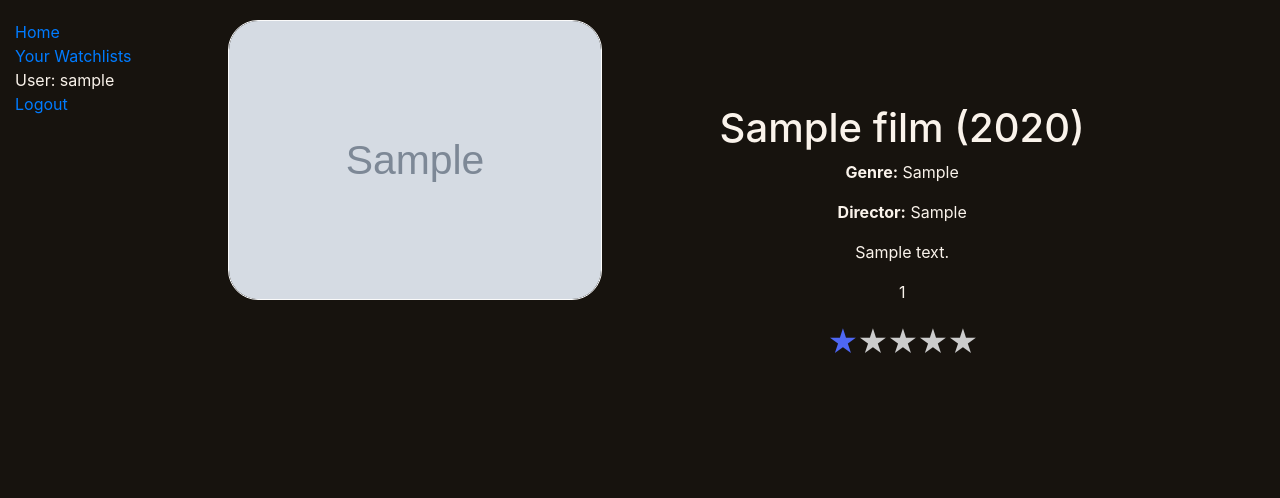
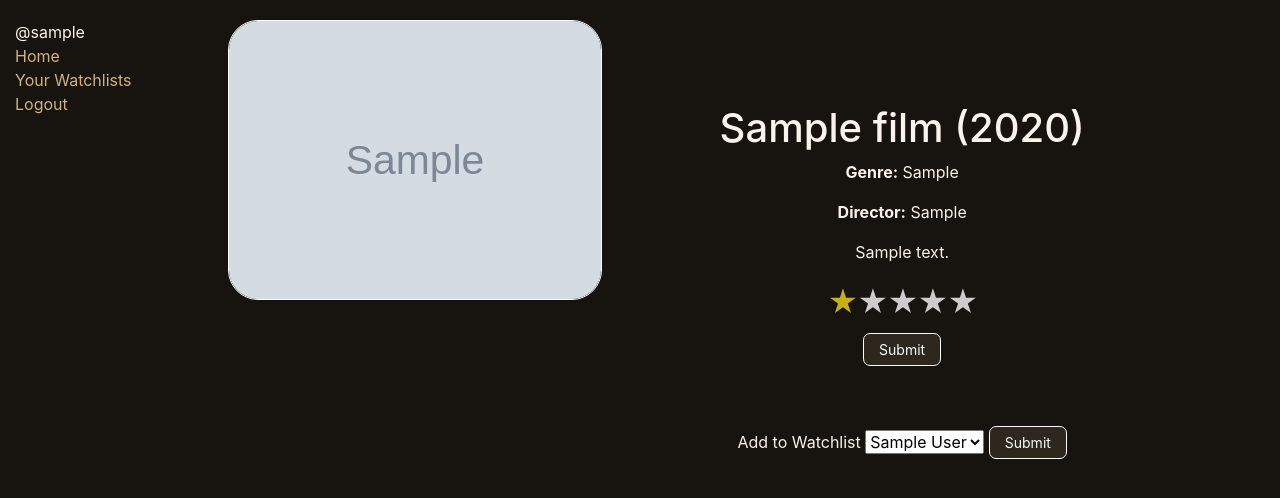
Before and after one commit to borsosbrigitte/Kino, a Django app: page /film/1 in a window 1280 px wide. Shown: the top 498 px of the page. Run offline with Django 3.2, Linux system fonts and the light colour scheme; a user stored in the database is signed in; tables that the repository leaves empty hold one stand-in row (values such as "Sample post"); grey boxes marked "Sample" are stand-in pictures; some libraries are stand-ins or nearby versions.

Commit message:
Added rating update and add to watchlist functionalities. Finished the project

```diff
--- a/catalog/static/css/styles.css
+++ b/catalog/static/css/styles.css
@@ -1,19 +1,44 @@
 body {
     background-color: #17130e;
     color: #faf3eb;
+}
+a {
+    color: #d0b37f;
+}
+
+a:hover {
+    color: #d58f0d;
 }
 .sidebar-nav {
     margin-top: 20px;
     padding: 0;
     list-style: none;
 }
+.login-form {
+    padding-top: 20px;
+}
+
+.brown-btn {
+    background-color: #2d271e;
+    color: #fafafa;
+    border: 1px solid #fafafa;
+    border-radius: 7px;
+    font-size: 14px;
+    padding: 5px 15px;
+}
+.brown-btn:hover {
+    background-color: #493d27;
+    cursor: pointer;
+}
 
 .films-container {
+    height: 100%;
     display: grid;
     grid-template-columns: 20% 20% 20% 20%;
     grid-row-gap: 1.66%;
     grid-column-gap: 1.66%;
     padding-bottom: 40px;
+    margin-bottom: 40px;
 }
 @media only screen and (max-width: 1350px) {
   .films-container {
@@ -29,6 +54,12 @@ body {
 .film-title {
     text-align: center;
     font-size: 26px;
+}
+.film-year {
+    text-align: center;
+    font-size: 16px;
+    font-weight: 100;
+    margin: -5px 0 0 0;
 }
 
 .genre-text, .description-text {
@@ -111,12 +142,13 @@ body {
     float: left;
     height: 46px;
     padding: 0 10px;
+    text-align: center;
 }
-.rate:not(:checked) > input {
+.rate:not(:checked) > div > .rate-input  {
     position:absolute;
     top:-9999px;
 }
-.rate:not(:checked) > label {
+.rate:not(:checked) > div > label {
     float:right;
     width:1em;
     overflow:hidden;
@@ -125,22 +157,30 @@ body {
     font-size:30px;
     color:#ccc;
 }
-.rate:not(:checked) > label:before {
+.rate:not(:checked) > div > label:before {
     content: '★ ';
 }
-.rate > input:checked ~ label {
-    color: #4e67f3;
+.rate > div > input:checked ~ label {
+    color: #c7b015;
 }
-.rate:not(:checked) > label:hover,
-.rate:not(:checked) > label:hover ~ label {
-    color: #a1b1e5;
+.rate:not(:checked) > div > label:hover,
+.rate:not(:checked) > div > label:hover ~ label {
+    color: #726609;
 }
-.rate > input:checked + label:hover,
-.rate > input:checked + label:hover ~ label,
-.rate > input:checked ~ label:hover,
-.rate > input:checked ~ label:hover ~ label,
-.rate > label:hover ~ input:checked ~ label {
-    color: #154c78;
+.rate > div > input:checked + label:hover,
+.rate > div > input:checked + label:hover ~ label,
+.rate > div > input:checked ~ label:hover,
+.rate > div > input:checked ~ label:hover ~ label,
+.rate > div > label:hover ~ input:checked ~ label {
+    color: #726609;
+}
+
+.submit-rating {
+    align-self: center;
+}
+
+.add-film-watchlist-form {
+    margin-top: 100px;
 }
 .home-title{
     margin-top: 12px;
@@ -187,3 +227,6 @@ body {
 .delete-film-button {
     width: 23px;
 }
+.empty-watchlist-message {
+    width: 500px;
+}
--- a/catalog/templates/base_generic.html
+++ b/catalog/templates/base_generic.html
@@ -1,12 +1,15 @@
 <!DOCTYPE html>
 <html lang="en">
+
 <head>
-  {% block title %}<title>Local Kino Resource</title>{% endblock %}
+  {% block title %}<title>Kino</title>{% endblock %}
+  {% load static %}
   <meta charset="utf-8">
   <meta name="viewport" content="width=device-width, initial-scale=1">
   <link rel="stylesheet" href="https://stackpath.bootstrapcdn.com/bootstrap/4.1.3/css/bootstrap.min.css" integrity="sha384-MCw98/SFnGE8fJT3GXwEOngsV7Zt27NXFoaoApmYm81iuXoPkFOJwJ8ERdknLPMO" crossorigin="anonymous">
-  <!-- Add additional CSS in static file -->
-  {% load static %}
+  <link rel="icon"
+      type="image/png"
+      href="https://i.pinimg.com/originals/c0/ff/c5/c0ffc5911a343b76ec9412fe3cc9f998.png">
   <link rel="stylesheet" href="{% static 'css/styles.css' %}">
 </head>
 <body>
@@ -15,12 +18,12 @@
       <div class="col-sm-2">
       {% block sidebar %}
         <ul class="sidebar-nav">
+          {% if user.is_authenticated %}
+            <li>@{{ user.get_username }}</li>
+          {% endif %}
           <li><a href="{% url 'index' %}">Home</a></li>
           {% if user.is_authenticated %}
             <li><a href="{% url 'watchlists' %}">Your Watchlists</a></li>
-          {% endif %}
-          {% if user.is_authenticated %}
-            <li>User: {{ user.get_username }}</li>
             <li><a href="{% url 'logout'%}?next={{request.path}}">Logout</a></li>
           {% else %}
             <li><a href="{% url 'login'%}?next={{request.path}}">Login</a></li>
--- a/catalog/templates/catalog/edit_watchlist_name.html
+++ b/catalog/templates/catalog/edit_watchlist_name.html
@@ -8,7 +8,7 @@
     {% csrf_token %}
     <img class="edit-button" src="{% static 'edit.png' %}">
     <input id="watchlist_name" type="text" name="name_field" placeholder="{{ watchlist.list_name }}">
-    <input type="submit" value="Save">
+    <input class="brown-btn" type="submit" value="Save">
 </form>
 
 {% endblock %}
--- a/catalog/templates/catalog/film_detail.html
+++ b/catalog/templates/catalog/film_detail.html
@@ -6,25 +6,40 @@
       <img class="film-detail-poster" src="{{ film.poster }}">
     </div>
     <div class="right-half-container">
-        <h1>{{ film.title }} ({{ film.year }})</h1>
-        <p class="film-detail-genre-text"><strong>Genre:</strong> {{ film.genre }}</p>
-        <p class="film-detail-director-text"><strong>Director:</strong> {{ film.director }}</p>
-        <p class="film-detail-description-text">{{ film.description }}</p>
+      <h1>{{ film.title }} ({{ film.year }})</h1>
+      <p class="film-detail-genre-text"><strong>Genre:</strong> {{ film.genre }}</p>
+      <p class="film-detail-director-text"><strong>Director:</strong> {{ film.director }}</p>
+      <p class="film-detail-description-text">{{ film.description }}</p>
 
-        <p>{{ rating }}</p>
-        <div class="rate">
-
-          <input type="radio" id="star5" name="rate" value="5" {% if rating == 5 %}} checked {% endif %} />
+      <form class="rate" action="{% url 'rate_film' film.pk %}" method="post">
+        {% csrf_token %}
+        <div>
+          <input class="rate-input" type="radio" id="star5" name="rate" value="5" {% if rating == 5 %}} checked {% endif %} />
           <label for="star5" title="text">5 stars</label>
-          <input type="radio" id="star4" name="rate" value="4" {% if rating == 4 %}} checked {% endif %} />
+          <input class="rate-input" type="radio" id="star4" name="rate" value="4" {% if rating == 4 %}} checked {% endif %} />
           <label for="star4" title="text">4 stars</label>
-          <input type="radio" id="star3" name="rate" value="3" {% if rating == 3 %}} checked {% endif %}/>
+          <input class="rate-input" type="radio" id="star3" name="rate" value="3" {% if rating == 3 %}} checked {% endif %}/>
           <label for="star3" title="text">3 stars</label>
-          <input type="radio" id="star2" name="rate" value="2" {% if rating == 2 %}} checked {% endif %}/>
+          <input class="rate-input" type="radio" id="star2" name="rate" value="2" {% if rating == 2 %}} checked {% endif %}/>
           <label for="star2" title="text">2 stars</label>
-          <input type="radio" id="star1" name="rate" value="1" {% if rating == 1 %}} checked {% endif %}/>
+          <input class="rate-input" type="radio" id="star1" name="rate" value="1" {% if rating == 1 %}} checked {% endif %}/>
           <label for="star1" title="text">1 star</label>
         </div>
+        <input class="submit-rating brown-btn" type="submit" value="Submit">
+      </form>
+
+      {% if watchlists %}
+      <form class="add-film-watchlist-form" action="{% url 'add_film_to_watchlist' film.pk %}" method="post">
+        {% csrf_token %}
+        <label for="watchlists">Add to Watchlist</label>
+        <select name="watchlist" id="watchlists">
+          {% for watchlist in watchlists %}
+          <option value="{{ watchlist.pk }}">{{ watchlist.list_name }}</option>
+          {% endfor %}
+        </select>
+        <input class="brown-btn" type="submit" value="Submit">
+      </form>
+      {% endif %}
     </div>
   </div>
 {% endblock %}
--- a/catalog/templates/catalog/watchlists.html
+++ b/catalog/templates/catalog/watchlists.html
@@ -10,15 +10,15 @@
         <a href="{{ watchlist.pk }}">{{ watchlist.list_name }}</a>
       </li>
     {% endfor %}
-
   </ul>
   {% else %}
       <p class="no-watchlists-text">You have not created any watchlists yet. Create one here:</p>
   {% endif %}
+
   <form action="/watchlists/" method="post">
     {% csrf_token %}
     <img class="add-button" src="{% static 'film.png' %}">
     <input id="watchlist_name" type="text" name="name_field" placeholder="New Watchlist">
-        <input type="submit" value="Create">
+    <input class="brown-btn" type="submit" value="Create">
   </form>
 {% endblock %}
--- a/catalog/urls.py
+++ b/catalog/urls.py
@@ -11,4 +11,6 @@ urlpatterns = [
     path('watchlists/<int:pk>/delete/', views.delete_watchlist_view, name='delete_watchlist'),
     path('watchlists/<int:pk>/edit/', views.edit_watchlist_name_view, name='edit_watchlist_name'),
     path('watchlists/<int:wpk>/delete_film/<int:fpk>', views.delete_watchlist_film, name='delete_watchlist_film'),
+    path('film/<int:fpk>/add_film_to_watchlist/', views.add_film_to_watchlist, name='add_film_to_watchlist'),
+    path('film/<int:fpk>/rate_film/', views.rate_film, name='rate_film'),
 ]
--- a/catalog/views.py
+++ b/catalog/views.py
@@ -21,9 +21,7 @@ class FilmDetailView(generic.DetailView):
     model = Film
 
     def get_context_data(self, **kwargs):
-        # Call the base implementation first to get the context
         context = super(FilmDetailView, self).get_context_data(**kwargs)
-        # Create any data and add it to the context
         film_ratings = FilmRating.objects\
             .filter(user_id__exact=self.request.user.pk)\
             .filter(film_id__exact=self.object.pk)
@@ -33,6 +31,10 @@ class FilmDetailView(generic.DetailView):
             context['rating'] = 0
         else:
             context['rating'] = film_ratings.last().rating
+
+        watchlists = UserList.objects.filter(user_id__exact=self.request.user.pk)
+        context['watchlists'] = watchlists
+
         return context
 
 
@@ -49,6 +51,7 @@ class UserListsView(generic.ListView):
         watchlist.save()
         return HttpResponseRedirect('/watchlists/')
 
+
 @login_required
 def watch_list_view(request, pk):
     film_list_items = FilmList.objects.filter(list_id__exact=pk)
@@ -56,7 +59,7 @@ def watch_list_view(request, pk):
     for film in film_list_items:
         film_pks.append(film.film_id.pk)
 
-    films = Film.objects.filter(pk__in=film_pks)
+    films = sorted(Film.objects.filter(pk__in=film_pks), key=lambda film: film.title)
 
     watchlist = UserList.objects.filter(pk__exact=pk).first()
     context = {
@@ -91,3 +94,30 @@ def edit_watchlist_name_view(request, pk):
 def delete_watchlist_film(request, wpk, fpk):
     FilmList.objects.filter(list_id=wpk).filter(film_id=fpk).delete()
     return HttpResponseRedirect('../../../watchlists/' + str(wpk))
+
+
+@login_required()
+def add_film_to_watchlist(request, fpk):
+    wpk = int(request.POST['watchlist'])
+    watchlist = UserList.objects.filter(pk=wpk).first()
+    film = Film.objects.filter(pk=fpk).first()
+    film_list = FilmList(list_id=watchlist, film_id=film)
+    film_list.save()
+    return HttpResponseRedirect('../../../watchlists/' + str(wpk))
+
+
+@login_required()
+def rate_film(request, fpk):
+    film = Film.objects.filter(pk=fpk).first()
+
+    rating = int(request.POST['rate'])
+
+    if len(FilmRating.objects.filter(user_id__exact=request.user).filter(film_id__exact=film)) == 0:
+        film_rating = FilmRating(user_id=request.user, film_id=film, rating=rating)
+        film_rating.save()
+    else:
+        FilmRating.objects.filter(user_id__exact=request.user)\
+            .filter(film_id__exact=film)\
+            .update(rating=rating)
+
+    return HttpResponseRedirect('../../../film/' + str(fpk))
--- a/templates/registration/login.html
+++ b/templates/registration/login.html
@@ -10,12 +10,10 @@
     {% if user.is_authenticated %}
       <p>Your account doesn't have access to this page. To proceed,
       please login with an account that has access.</p>
-    {% else %}
-      <p>Please login to see this page.</p>
     {% endif %}
   {% endif %}
 
-  <form method="post" action="{% url 'login' %}">
+  <form class="login-form" method="post" action="{% url 'login' %}">
     {% csrf_token %}
     <table>
       <tr>
@@ -27,7 +25,7 @@
         <td>{{ form.password }}</td>
       </tr>
     </table>
-    <input type="submit" value="login" />
+    <input class="brown-btn" type="submit" value="Login" />
     <input type="hidden" name="next" value="{{ next }}" />
   </form>
 
```
Also changed, not shown: catalog/templates/catalog/watchlist.html (+5 -5 lines), catalog/templates/index.html (+4 -5 lines). Lines whose indentation alone changed are shown as unchanged.
